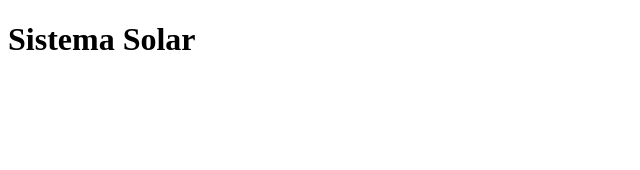
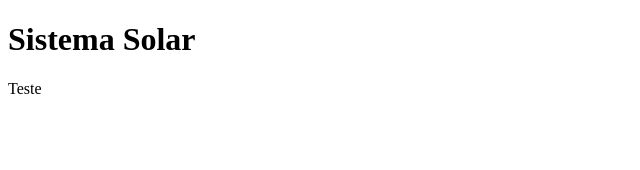
Before and after one commit to Guga-Santos/Solar-System, a React (Create React App) app: page / in a window 1280 px wide. Shown: the top 170 px of the page, without its empty margins (0-640 px from the left). Built offline with nearby package versions, Linux system fonts and the light colour scheme.

Commit message:
Requisito 02 ok

```diff
--- a/src/App.js
+++ b/src/App.js
@@ -1,10 +1,14 @@
 import React from 'react';
 import Header from './components/Header';
+import SolarSystem from './components/SolarSystem';
 
 class App extends React.Component {
   render() {
     return (
-      <Header />
+      <>
+        <Header />
+        <SolarSystem />
+      </>
     );
   }
 }
--- /dev/null
+++ b/src/components/SolarSystem.js
@@ -0,0 +1,13 @@
+import React, { Component } from 'react';
+
+class SolarSystem extends Component {
+  render() {
+    return (
+      <div data-testid="solar-system">
+        <p>Teste</p>
+      </div>
+    );
+  }
+}
+
+export default SolarSystem;
```
